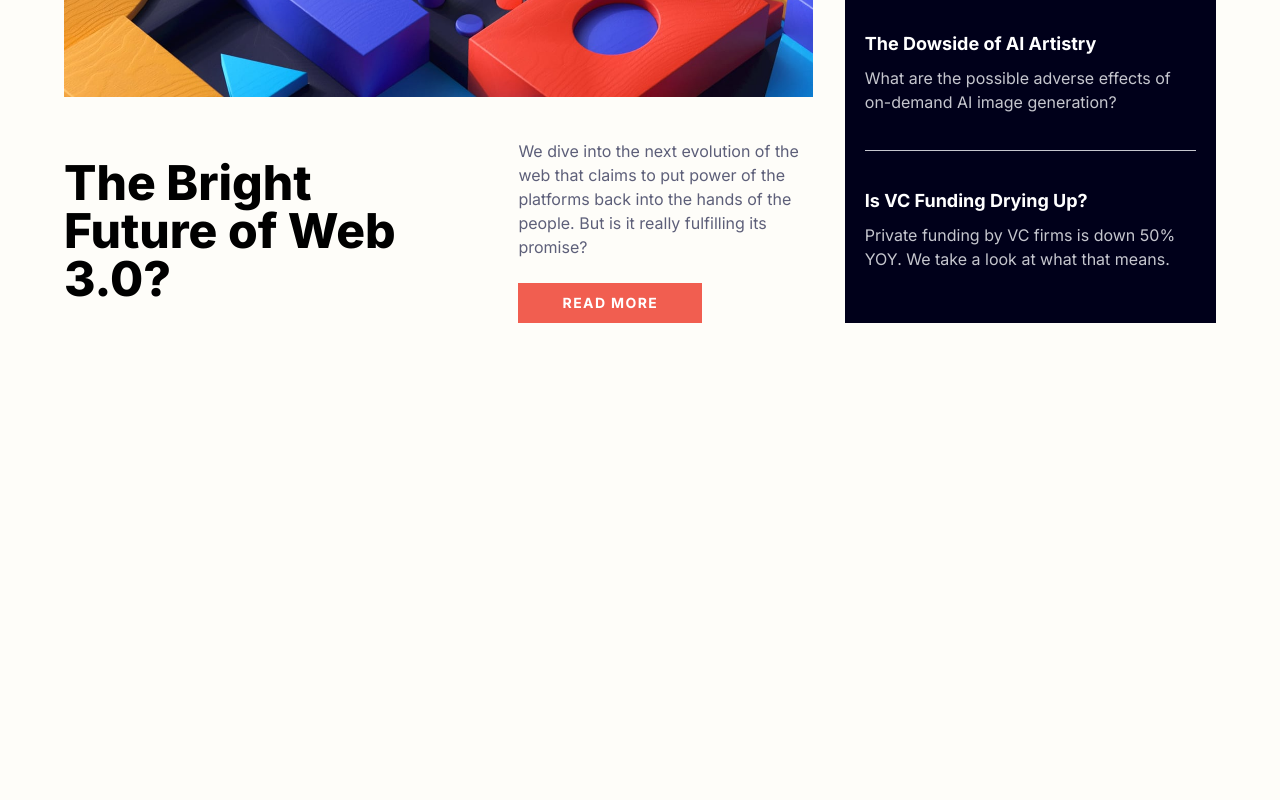
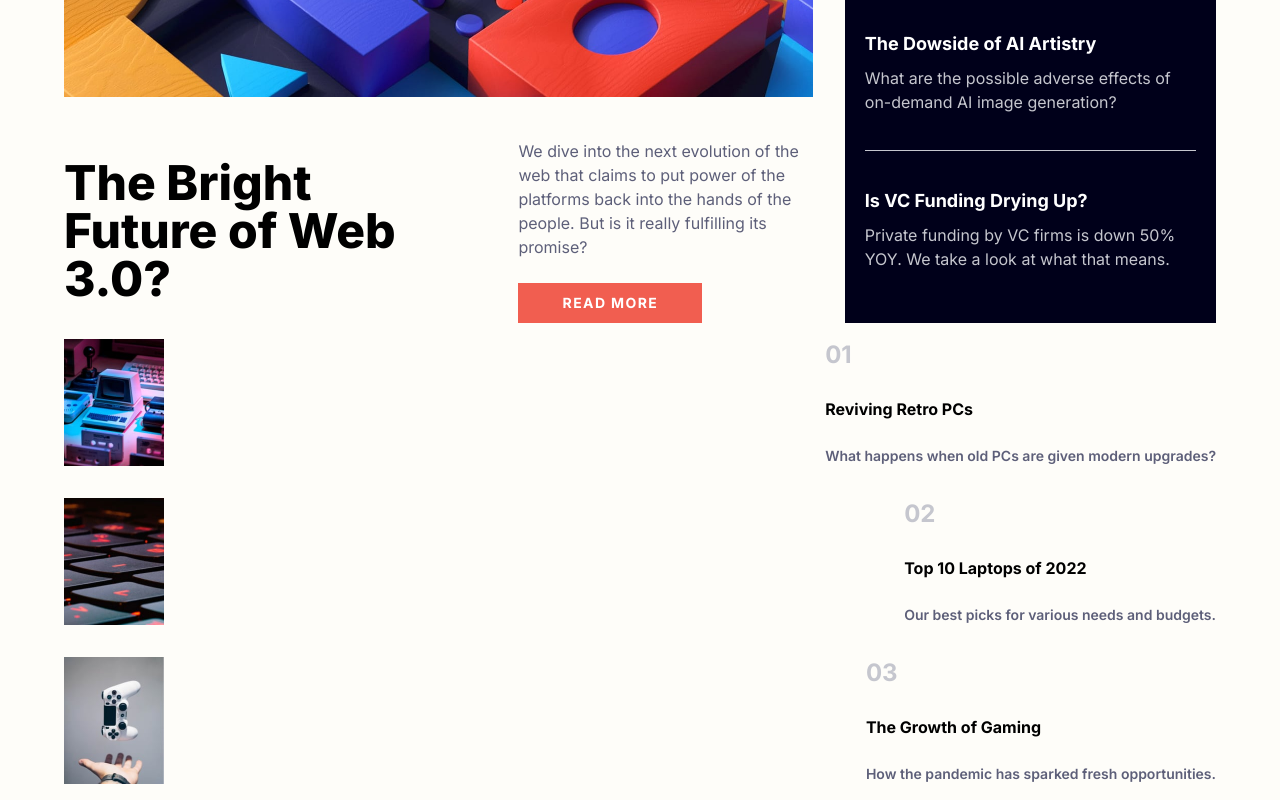
Before and after one commit to PutTheTrust/news-homepage, a Next.js app: page / in a window 1280 px wide. Shown: the part 432-1232 px from the top of the page. Before the commit the page ends 800 px from the top, so only its background shows below. Built offline with nearby package versions, Linux system fonts and the light colour scheme.

Commit message:
add: footer

```diff
--- /dev/null
+++ b/app/components/header/Footer.tsx
@@ -0,0 +1,20 @@
+import footerNews from "@/app/data/footerNews";
+import FooterIcon from "./FooterIcon";
+
+function Footer() {
+  return (
+    <div className="flex flex-col gap-8 my-4">
+      {footerNews.map((item) => (
+        <FooterIcon
+          key={item.id}
+          itemNo={item.itemNo}
+          title={item.title}
+          content={item.content}
+          url={item.url}
+        />
+      ))}
+    </div>
+  );
+}
+
+export default Footer;
--- /dev/null
+++ b/app/components/header/FooterIcon.tsx
@@ -0,0 +1,27 @@
+import Image from "next/image";
+import { FC } from "react";
+
+interface FooterIconProps {
+  itemNo: string;
+  title: string;
+  content: string;
+  url: string;
+}
+
+const FooterIcon: FC<FooterIconProps> = ({ itemNo, title, content, url }) => {
+  return (
+    <div className="flex justify-between gap-6">
+      <Image src={url} alt={title} height={127} width={100} />
+
+      <div className="flex flex-col justify-between">
+        <h2 className="text-grayish-blue text-2xl font-bold">{itemNo}</h2>
+        <h3 className="text-lgs font-bold">{title}</h3>
+        <p className="text-grayish-blue-dark text-sm font-semibold ">
+          {content}
+        </p>
+      </div>
+    </div>
+  );
+};
+
+export default FooterIcon;
--- /dev/null
+++ b/app/data/footerNews.ts
@@ -0,0 +1,25 @@
+const footerNews = [
+  {
+    id: 0,
+    itemNo: "01",
+    title: "Reviving Retro PCs",
+    content: "What happens when old PCs are given modern upgrades?",
+    url: "/images/image-retro-pcs.jpg",
+  },
+  {
+    id: 1,
+    itemNo: "02",
+    title: "Top 10 Laptops of 2022",
+    content: "Our best picks for various needs and budgets.",
+    url: "/images/image-top-laptops.jpg",
+  },
+  {
+    id: 2,
+    itemNo: "03",
+    title: "The Growth of Gaming",
+    content: "How the pandemic has sparked fresh opportunities.",
+    url: "/images/image-gaming-growth.jpg",
+  },
+];
+
+export default footerNews;
--- a/app/page.tsx
+++ b/app/page.tsx
@@ -2,12 +2,14 @@ import Image from "next/image";
 import HeaderDesktop from "./components/header/HeaderDesktop";
 import HeaderMobile from "./components/header/HeaderMobile";
 import Hero from "./components/Hero";
+import Footer from "./components/header/Footer";
 
 export default function Home() {
   return (
     <main className="max-w-6xl mx-auto">
       <HeaderDesktop />
       <Hero />
+      <Footer />
     </main>
   );
 }
```
